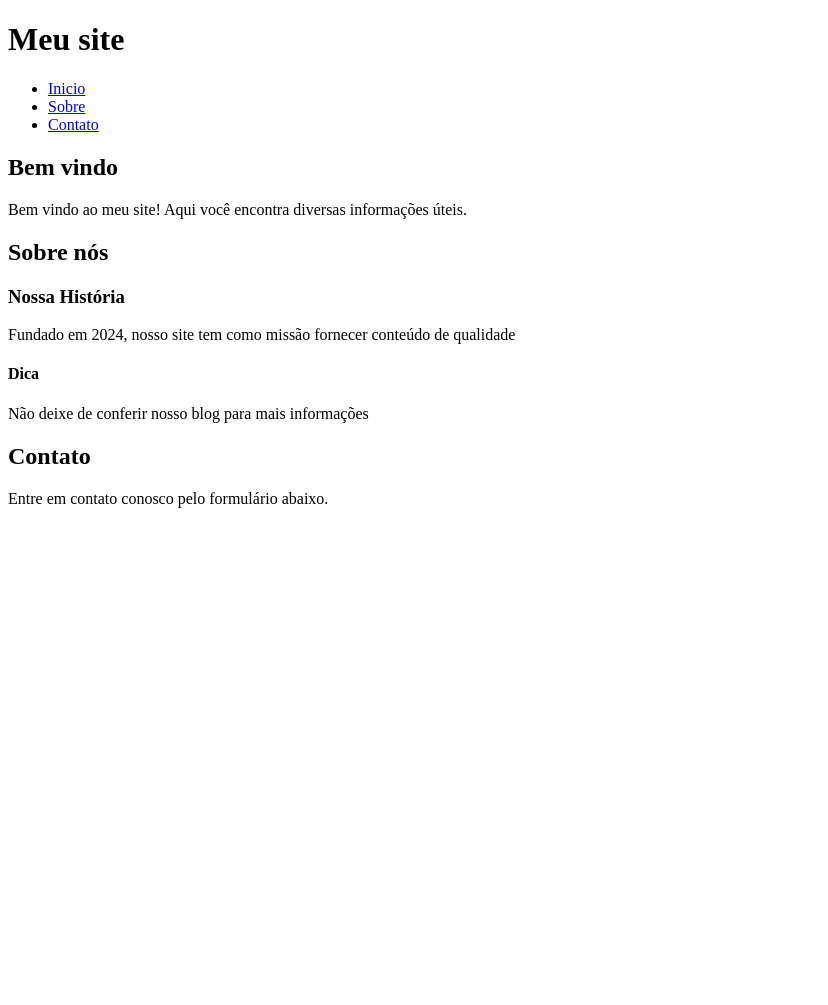
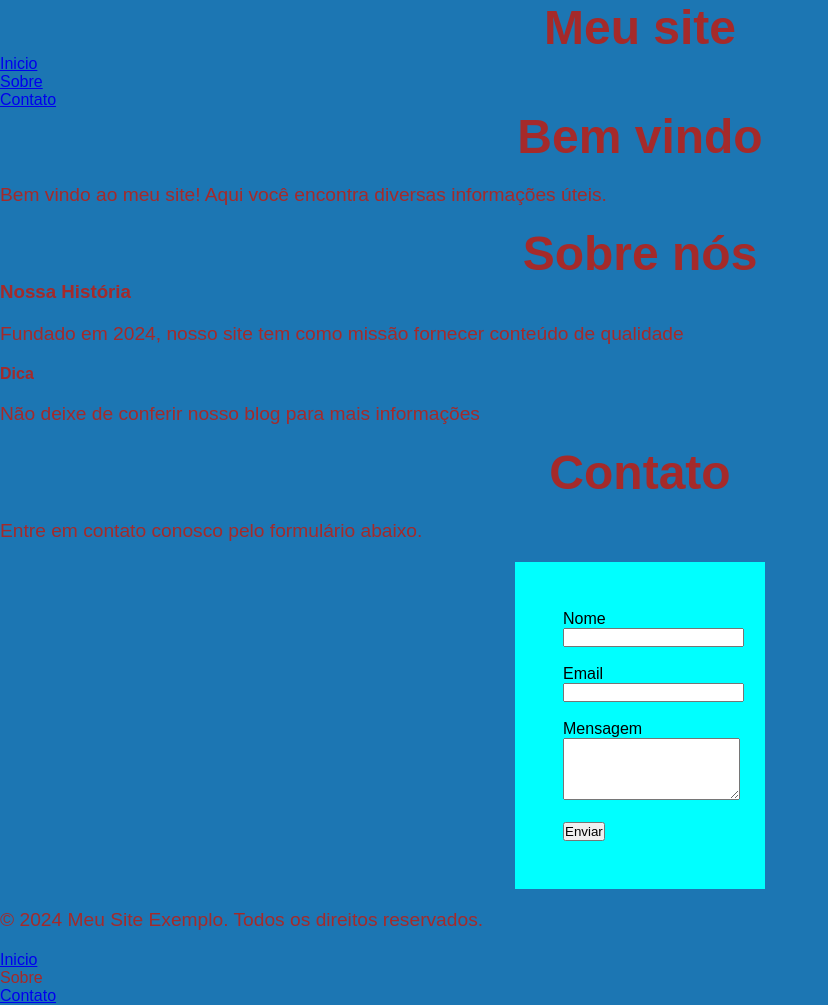
Before and after one commit to jeffepunk01/estudohtml, a plain HTML site: page index.html in a window 1280 px wide. Shown: the whole page, without its empty margins (0-828 px from the left). Before the commit the page ends 800 px from the top, so only its background shows below. Drawn offline with nearby package versions, Linux system fonts and the light colour scheme.

Commit message:
nova formatacao

```diff
--- a/index.html
+++ b/index.html
@@ -8,8 +8,10 @@
     <meta charset="UTF-8" />
     <meta name="viewport" content="width=device-width, initial-scale=1.0" />
     <title>Meu Index</title>
+    <link rel="stylesheet" href="style.css">
   </head>
   <body>
+    <!-- cabecalho -->
 
    <header>
     <h1>Meu site</h1>
@@ -22,6 +24,9 @@
       </ul>
     </nav>
    </header>
+
+   <!-- fim do cabecalho -->
+
    <main>
 
 
@@ -35,6 +40,7 @@
       <article>
         <h3>Nossa História</h3>
         <p>Fundado em 2024, nosso site tem como missão fornecer conteúdo de qualidade</p>
+
       </article>
       <aside>
         <h4>Dica</h4>
@@ -45,11 +51,37 @@
     <section id="contact">
       <h2>Contato</h2>
       <p>Entre em contato conosco pelo formulário abaixo.</p>
+
+      <!-- Formulario -->
+
+      <form action="#" method="post">
+        <label for="nome">Nome</label><br />
+        <input type="text" id="nome" name="nome" required> <br><br>
+
+        <label for="email">Email</label><br />
+        <input type="email" id="email" name="email" required> <br><br>
+
+        <label for="mensagem">Mensagem</label><br />
+        <textarea id="mensagem" name="mensagem" rows="4" required></textarea><br><br>
+        <button type="submit">Enviar</button>
+
+      </form>
     </section>
 
 
    </main>
 
+   <footer>
+    <p>&copy; 2024 Meu Site Exemplo. Todos os direitos reservados.</p>
+    <nav>
+      <ul>
+        <li><a href="#home">Inicio</a></li>
+        <li><a href="#about"></a>Sobre</li>
+        <li><a href="#contact">Contato</a></li>
+      </ul>
+    </nav>
+   </footer>
+
 
 
         </body>
--- a/style.css
+++ b/style.css
@@ -0,0 +1,51 @@
+*{
+    margin: 0;
+    padding: 0;
+    box-sizing: border-box;
+}
+html{
+    scroll-behavior: smooth;
+    align-items: center;
+}
+
+body {
+    background-color: rgb(28, 118, 179);
+    font-family: Arial, Helvetica, sans-serif;
+    color: brown;
+}
+
+table {
+    background-color: blueviolet;
+    border-collapse:collapse;
+    width: 50%;
+}
+
+h1 {
+    text-align: center;
+    font-size: 3rem;
+}
+
+h2 {
+    text-align: center;
+    font-size: 3rem;
+}
+
+p{
+    text-align: justify;
+    font-size: 1.2rem;
+    margin: 20px 0;
+}
+
+form {
+
+    background-color: aqua;
+    color: black;
+    margin: 0 auto;
+    width:250px;
+    padding: 6dvh;
+
+}
+
+button {
+
+}
```
